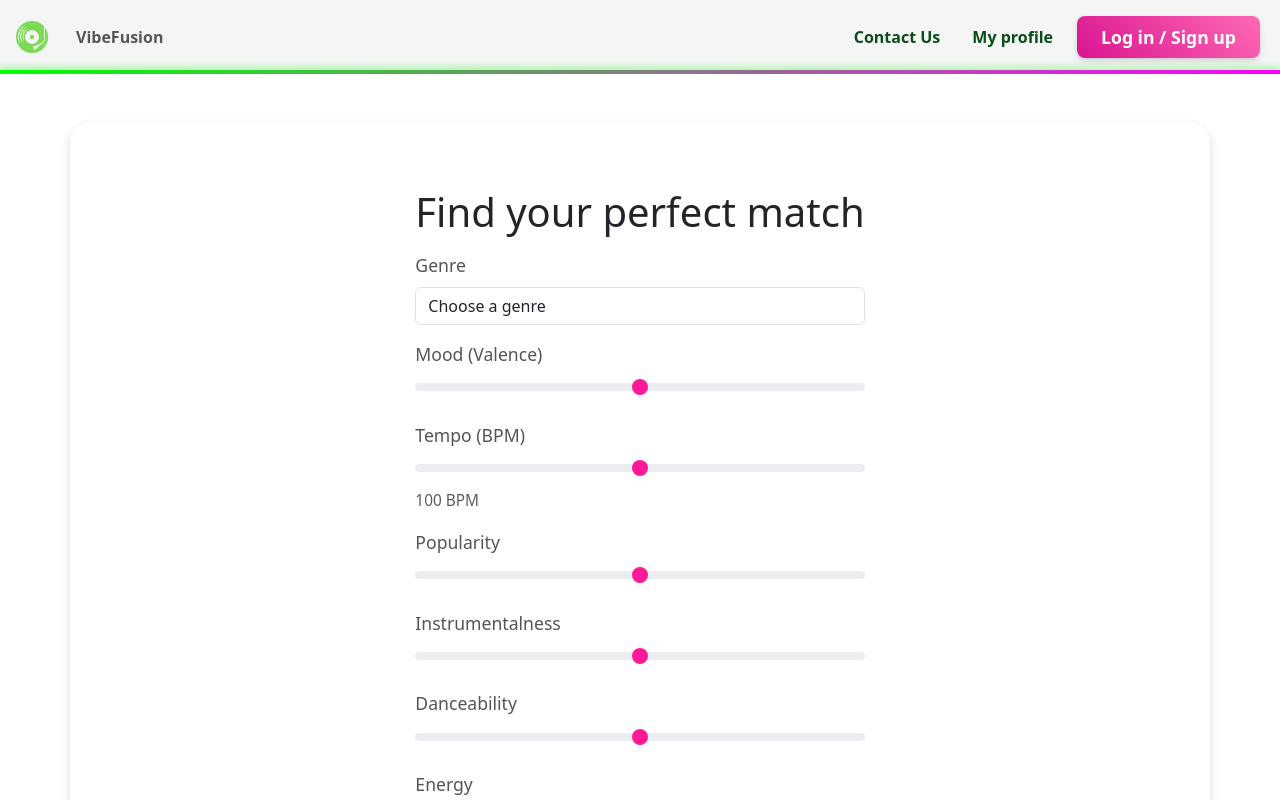
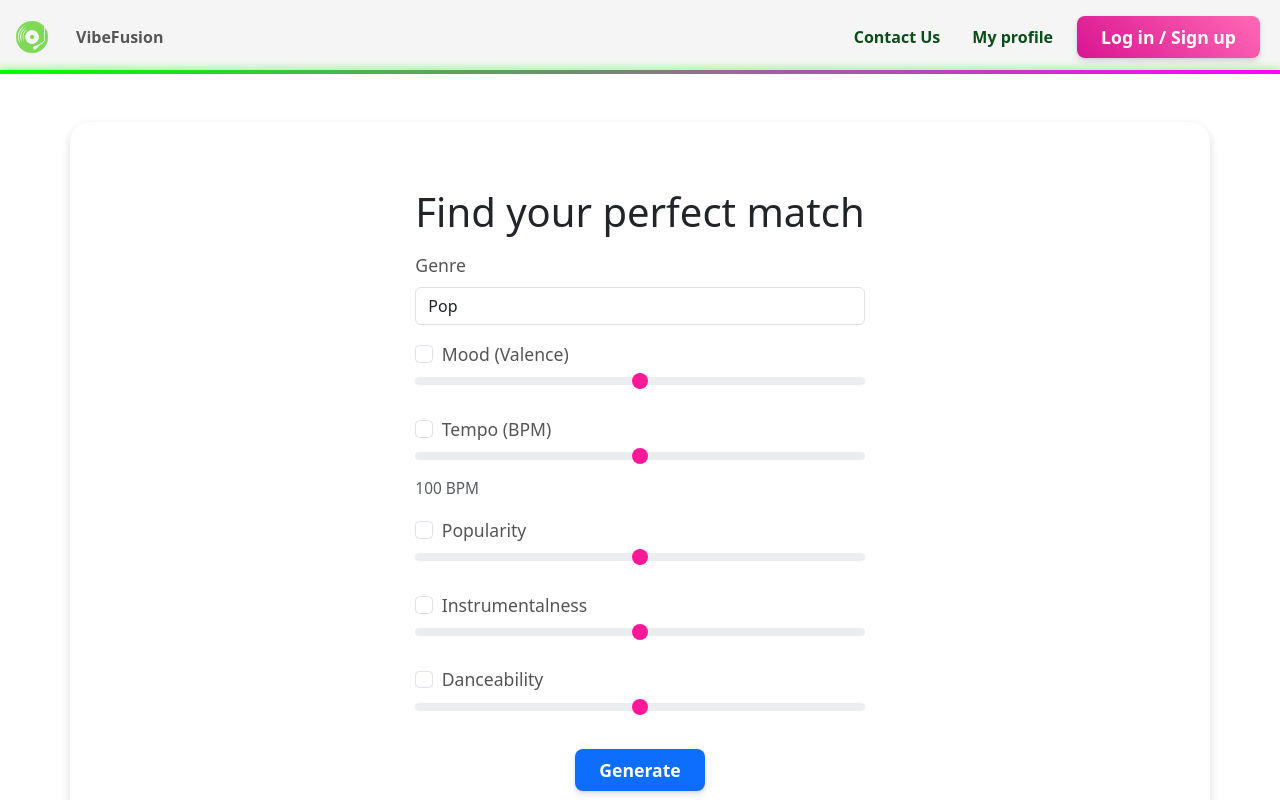
Before and after one commit to morgharrisx/fullstack-3, a React (Create React App) app in the folder frontend/: page /dj-hub in a window 1280 px wide. Shown: the top 800 px of the page. Built offline with nearby package versions, Linux system fonts and the light colour scheme; the HTML template or start-up script is replaced by a standard one.

Commit message:
selective criterias implemented for less strict search

```diff
--- a/frontend/src/PlaylistGenerator/PlaylistGenerator.js
+++ b/frontend/src/PlaylistGenerator/PlaylistGenerator.js
@@ -8,7 +8,7 @@ import './playlistgenerator.css';
 const PlaylistGenerator = () => {
     const [showSongs, setShowSongs] = useState(false);
     const [songs, setSongs] = useState([]);
-    const [genre, setGenre] = useState('');
+    const [genre, setGenre] = useState('pop');
     const [mood, setMood] = useState(0.5);
     const [tempo, setTempo] = useState(100);
     const [popularity, setPopularity] = useState(50);
@@ -16,19 +16,39 @@ const PlaylistGenerator = () => {
     const [danceability, setDanceability] = useState(0.5);
     const [energy, setEnergy] = useState(0.5);
 
+    const [selectedCriteria, setSelectedCriteria] = useState({
+        genre: false,
+        mood: false,
+        tempo: false,
+        popularity: false,
+        instrumentalness: false,
+        danceability: false,
+        energy: false,
+    });
+
+    const toggleSelection = (criteria) => {
+        setSelectedCriteria(prev => ({
+            ...prev,
+            [criteria]: !prev[criteria]
+        }));
+    };
+
+
     const handleGenerateClick = async () => {
         try {
             const url = `http://localhost:5001/dj`;
             const requestData = {
-                genre: genre.toLowerCase(),
-                mood,
-                tempo,
-                popularity,
-                instrumentalness,
-                danceability,
-                energy,
+                genre: genre.toLowerCase()
             };
+            if (selectedCriteria.mood) requestData.mood = mood;
+            if (selectedCriteria.tempo) requestData.tempo = tempo;
+            if (selectedCriteria.popularity) requestData.popularity = popularity;
+            if (selectedCriteria.instrumentalness) requestData.instrumentalness = instrumentalness;
+            if (selectedCriteria.danceability) requestData.danceability = danceability;
+            if (selectedCriteria.energy) requestData.energy = energy;
+            console.log(requestData);
             const response = await axios.post(url, requestData);
+
 
             if (response.data && response.data.data) {
                 const formattedSongs = response.data.data.map(track => ({
@@ -43,6 +63,7 @@ const PlaylistGenerator = () => {
                 setSongs(formattedSongs);
                 setShowSongs(true);
                 console.log(formattedSongs);
+                console.log(requestData);
             } else {
                 console.log("No tracks found.");
             }
@@ -58,7 +79,7 @@ const PlaylistGenerator = () => {
             <Row>
                 <Col md={showSongs ? 6 : 12} className="playlist-generator-col my-3">
                 <p className="playlist-generator-suggested-header display-6">Find your perfect match</p>
-                    <Form.Group controlId="genreSelect" className="playlist-generator-form-group mb-3">
+                    <Form.Group controlId= "genreSelect" className={`playlist-generator-form-group mb-3 ${selectedCriteria.genre ? 'selected' : ''}`} >
                         <Form.Label>Genre</Form.Label>
                         <Form.Control as="select" value={genre} onChange={(e) => setGenre(e.target.value)} className="form-control">
                             <option value="">Choose a genre</option>
@@ -78,33 +99,53 @@ const PlaylistGenerator = () => {
                     </Form.Group>
 
                     <Form.Group controlId="moodRange" className="playlist-generator-form-group mb-3">
-                        <Form.Label>Mood (Valence)</Form.Label>
+                        <Form.Check
+                            type="checkbox"
+                            label="Mood (Valence)"
+                            checked={selectedCriteria.mood}
+                            onChange={() => toggleSelection('mood')}
+                        />
                         <Form.Range min={0} max={1} step={0.01} value={mood} onChange={(e) => setMood(e.target.value)} className="form-range" />
                     </Form.Group>
 
                     <Form.Group controlId="tempoRange" className="playlist-generator-form-group mb-3">
-                        <Form.Label>Tempo (BPM)</Form.Label>
+                    <Form.Check
+                            type="checkbox"
+                            label="Tempo (BPM)"
+                            checked={selectedCriteria.tempo}
+                            onChange={() => toggleSelection('tempo')}
+                        />
                         <Form.Range min={0} max={200} step={1} value={tempo} onChange={(e) => setTempo(e.target.value)} className="form-range" />
                         <Form.Text>{tempo} BPM</Form.Text>
                     </Form.Group>
 
                     <Form.Group controlId="popularityRange" className="playlist-generator-form-group mb-3">
-                        <Form.Label>Popularity</Form.Label>
+                       <Form.Check
+                            type="checkbox"
+                            label="Popularity"
+                            checked={selectedCriteria.popularity}
+                            onChange={() => toggleSelection('popularity')}
+                        />
                         <Form.Range min={0} max={100} value={popularity} onChange={(e) => setPopularity(e.target.value)} className="form-range" />
                     </Form.Group>
 
                     <Form.Group controlId="instrumentalnessRange" className="playlist-generator-form-group mb-3">
-                        <Form.Label>Instrumentalness</Form.Label>
+                        <Form.Check
+                            type="checkbox"
+                            label="Instrumentalness"
+                            checked={selectedCriteria.instrumentalness}
+                            onChange={() => toggleSelection('instrumentalness')}
+                        />
                         <Form.Range min={0} max={1} step={0.01} value={instrumentalness} onChange={(e) => setInstrumentalness(e.target.value)} className="form-range" />
                     </Form.Group>
 
-                    <Form.Group controlId="danceabilityRange" className="playlist-generator-form-group mb-3">
-                        <Form.Label>Danceability</Form.Label>
-                        <Form.Range min={0} max={1} step={0.01} value={danceability} onChange={(e) => setDanceability(e.target.value)} className="form-range" />
-                    </Form.Group>
-
                     <Form.Group controlId="energyRange" className="playlist-generator-form-group mb-3">
-                        <Form.Label>Energy</Form.Label>
+                        <Form.Check
+                            type="checkbox"
+                            label="Danceability"
+                            checked={selectedCriteria.danceability}
+                            onChange={() => toggleSelection('danceability')}
+                        />
                         <Form.Range min={0} max={1} step={0.01} value={energy} onChange={(e) => setEnergy(e.target.value)} className="form-range" />
                     </Form.Group>
 
```
